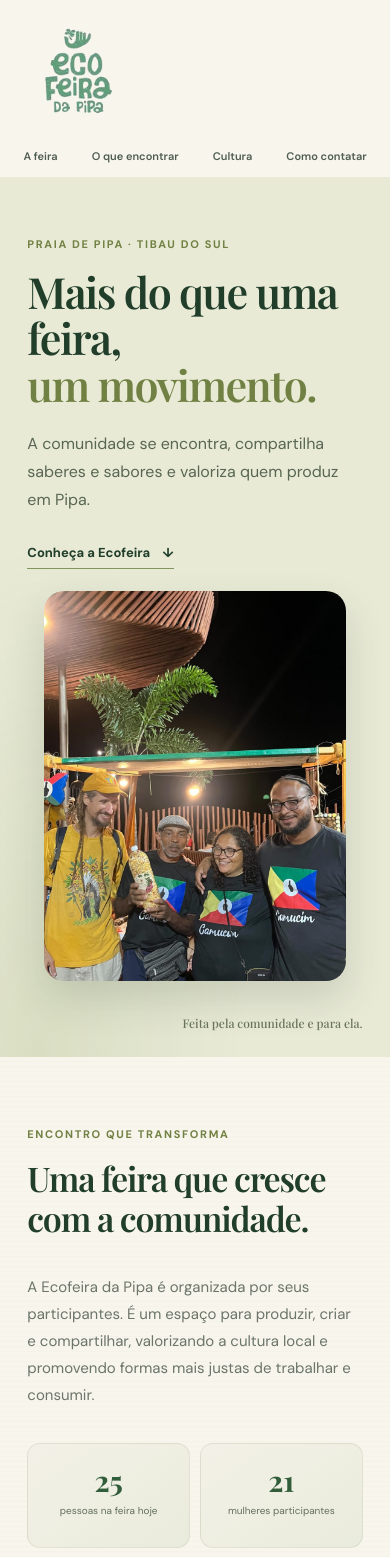
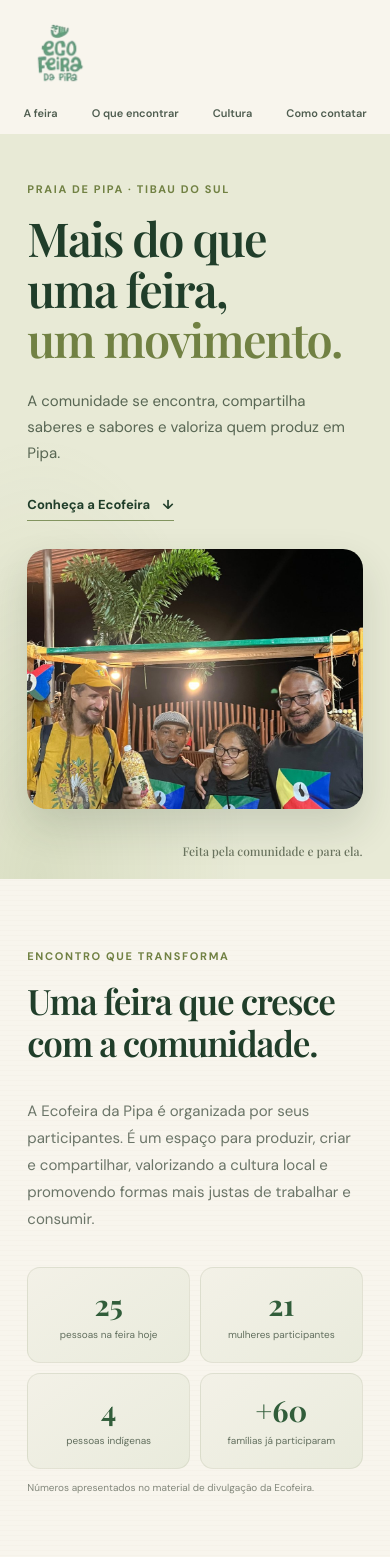
Before and after one commit to jandyelson2017-byte/atividades_de_extensao, a React app in the folder ecofeira-de-pipa/: page / in a window 390 px wide. Shown: the top 1557 px of the page. Built offline with nearby package versions, Linux system fonts and the light colour scheme.

Commit message:
adicionando a responsividade

```diff
--- a/ecofeira-de-pipa/src/index.css
+++ b/ecofeira-de-pipa/src/index.css
@@ -29,6 +29,15 @@ body {
 a {
     color: inherit;
     text-decoration: none;
+}
+
+img {
+    max-width: 100%;
+}
+
+:focus-visible {
+    outline: 3px solid var(--lime);
+    outline-offset: 4px;
 }
 
 .site-shell {
@@ -332,24 +341,25 @@ h2 {
     grid-template-columns: 0.9fr 1.1fr;
     gap: 9%;
     align-items: start;
-   background: var(--green);
+    background: var(--green);
 }
 
 .contact-info {
+    min-width: 0;
     padding: 24px 28px;
-   border-left: 3px solid var(--lime);
+    border-left: 3px solid var(--lime);
 }
 
 .contact-copy h2 {
-   color: var(--cream);
+    color: var(--cream);
 }
 
 .contact-copy .eyebrow {
-   color: var(--lime);
+    color: var(--lime);
 }
 
 .contact-info p {
-   margin: 0;
+    margin: 0;
    color: #d0d8c9;
    font-size: 15px;
    line-height: 1.8;
@@ -436,6 +446,32 @@ h2 {
     font-weight: 700;
 }
 
+@media (max-width: 980px) {
+    .site-header {
+        padding-inline: 6%;
+    }
+
+    .hero {
+        grid-template-columns: 1fr 0.9fr;
+        padding-inline: 6%;
+    }
+
+    .section-wrap,
+    .culture {
+        padding-inline: 7%;
+    }
+
+    .about,
+    .products,
+    .contact {
+        gap: 5%;
+    }
+
+    .stats {
+        grid-template-columns: repeat(2, 1fr);
+    }
+}
+
 @media (max-width: 760px) {
     .site-header {
         height: auto;
@@ -443,23 +479,33 @@ h2 {
         padding: 14px 6%;
     }
 
+    .brand-logo {
+        width: 88px;
+        height: 96px;
+    }
+
     .site-header nav {
-        gap: 13px;
-        font-size: 11px;
+        flex-wrap: wrap;
+        justify-content: flex-end;
+        gap: 10px 16px;
+        font-size: 12px;
     }
 
     .hero {
         grid-template-columns: 1fr;
-        padding: 60px 7% 76px;
+        min-height: auto;
+        padding: 48px 7% 70px;
     }
 
     .hero-art {
-        width: 90%;
-        margin: 22px auto 0;
+        width: 100%;
+        height: clamp(260px, 55vw, 360px);
+        margin-top: 28px;
     }
 
     .hero-note {
         right: 7%;
+        bottom: 20px;
         font-size: 12px;
     }
 
@@ -469,34 +515,34 @@ h2 {
 
     .about,
     .products,
-    .culture {
+    .culture,
+    .contact {
         grid-template-columns: 1fr;
         gap: 35px;
     }
 
-    .products-art {
-        height: 300px;
-        width: 80%;
-        margin: 0 auto;
+    .products-art,
+    .culture-art {
+        width: 100%;
+        height: clamp(260px, 60vw, 340px);
+        margin: 0;
     }
 
     .culture {
         padding: 65px 7%;
     }
 
-    .contact {
-        grid-template-columns: 1fr;
-        gap: 28px;
-    }
-
     .contact-info {
         padding: 20px 22px;
     }
 
-    .culture-art {
-        height: 300px;
-        width: 75%;
-        margin: 0 auto;
+    .site-footer {
+        flex-wrap: wrap;
+    }
+
+    .footer-copy {
+        flex: 1;
+        min-width: 220px;
     }
 }
 
@@ -504,20 +550,56 @@ h2 {
     .site-header {
         align-items: flex-start;
         flex-direction: column;
-        gap: 15px;
+        gap: 10px;
+    }
+
+    .brand-logo {
+        width: 74px;
+        height: 82px;
     }
 
     .site-header nav {
         width: 100%;
         justify-content: space-between;
+        gap: 8px;
+        font-size: 11px;
+    }
+
+    h1 {
+        font-size: clamp(38px, 12vw, 48px);
+    }
+
+    h2 {
+        font-size: clamp(32px, 9vw, 40px);
+    }
+
+    .hero-description {
+        font-size: 15px;
     }
 
     .stats {
         grid-template-columns: repeat(2, 1fr);
     }
 
+    .stat {
+        min-height: 96px;
+    }
+
     .product-list {
         grid-template-columns: 1fr;
+    }
+
+    .topic-tags span {
+        font-size: 11px;
+    }
+
+    .contact-info {
+        padding: 16px 18px;
+        border-left-width: 2px;
+    }
+
+    .contact-info p {
+        font-size: 14px;
     }
 
     .site-footer {
@@ -527,7 +609,19 @@ h2 {
         padding: 28px 7%;
     }
 
+    .footer-copy,
+    .footer-contact {
+        min-width: 0;
+        width: 100%;
+    }
+
     .footer-contact {
         margin-left: 0;
     }
 }
+
+@media (prefers-reduced-motion: reduce) {
+    html {
+        scroll-behavior: auto;
+    }
+}
```
